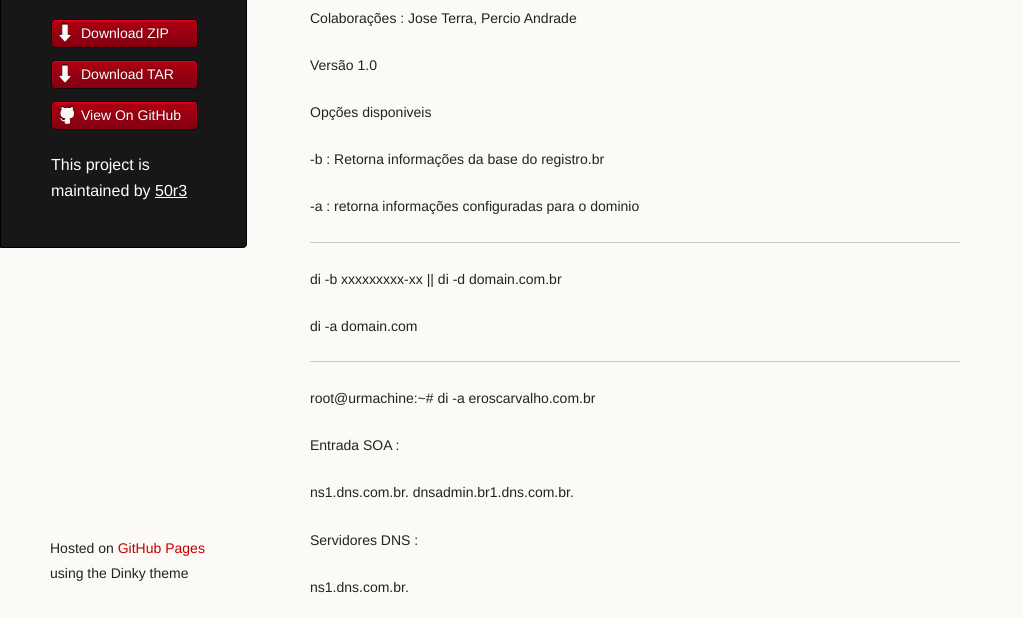
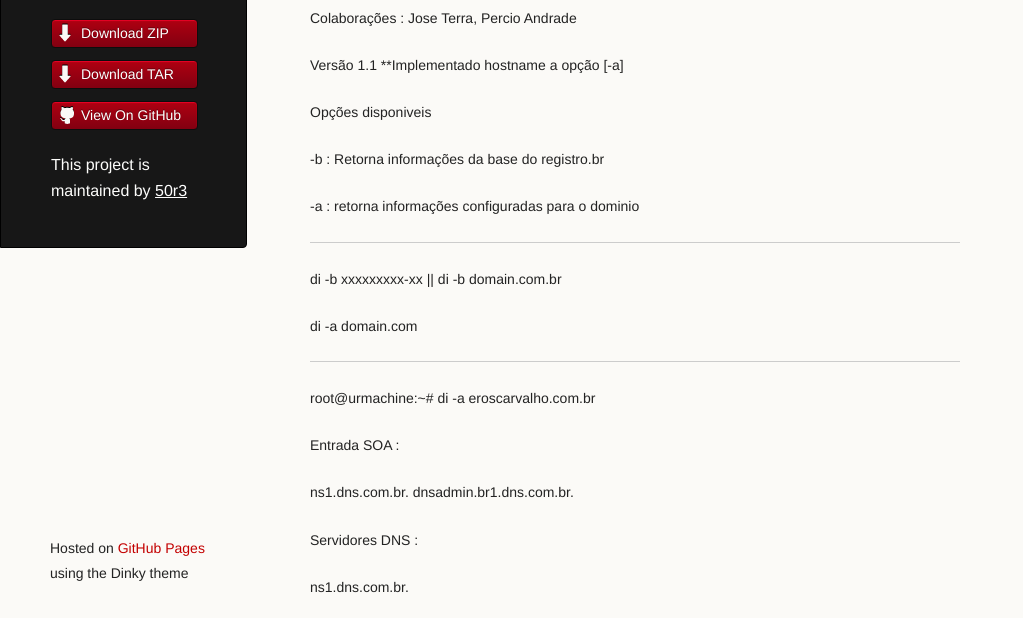
Before and after one commit to 50r3/di, a plain HTML site: page index.html in a window 1280 px wide. Shown: the part 182-800 px from the top of the page, without its empty margins (0-1023 px from the left). Drawn offline with Linux system fonts and the light colour scheme.

```diff
--- a/index.html
+++ b/index.html
@@ -39,7 +39,7 @@
 
 <p>Colaborações : Jose Terra, Percio Andrade</p>
 
-<p>Versão 1.0</p>
+<p>Versão 1.1  **Implementado hostname a opção [-a]</p>
 
 <p>Opções disponiveis</p>
 
@@ -47,7 +47,7 @@
 
 <p>-a : retorna informações configuradas para o dominio</p>
 
-<hr><p>di -b xxxxxxxxx-xx || di -d domain.com.br</p>
+<hr><p>di -b xxxxxxxxx-xx || di -b domain.com.br</p>
 
 <p>di -a domain.com</p>
 
--- a/params.json
+++ b/params.json
@@ -1 +1 @@
-{"name":"Di","tagline":"Domain information script","body":"## Domain information script\r\n\r\nAuthor: Percio Adrade \r\n\r\nDesenvovido por : Eros Carvalho\r\n \r\nColaborações : Jose Terra, Percio Andrade\r\n\r\nVersão 1.0\r\n\r\nOpções disponiveis\r\n\r\n-b : Retorna informações da base do registro.br\r\n\r\n-a : retorna informações configuradas para o dominio\r\n***\r\n\r\n\r\ndi -b xxxxxxxxx-xx || di -d domain.com.br\r\n\r\ndi -a domain.com\r\n***\r\n\r\nroot@urmachine:~# di -a eroscarvalho.com.br\r\n\r\n Entrada SOA :\r\n\r\nns1.dns.com.br.   dnsadmin.br1.dns.com.br.\r\n\r\n Servidores DNS :\r\n\r\nns1.dns.com.br.\r\n\r\nns2.dns.com.br.\r\n\r\n IP para dominio.com.br :\r\n\r\nxxx.xxx.xxx.xxx\r\n\r\n Entradas MX :\r\n\r\n0 dominio.com.br.\r\n\r\n Entradas SPF/TXT :\r\n\r\n\"v=spf1 a mx include:websitewelcome.com ~all\"\r\n\r\n\r\n***\r\n","google":"","note":"Don't delete this file! It's used internally to help with page regeneration."}
+{"name":"Di","tagline":"Domain information script","body":"## Domain information script\r\n\r\nAuthor: Percio Adrade \r\n\r\nDesenvovido por : Eros Carvalho\r\n \r\nColaborações : Jose Terra, Percio Andrade\r\n\r\nVersão 1.1  **Implementado hostname a opção [-a]\r\n\r\nOpções disponiveis\r\n\r\n-b : Retorna informações da base do registro.br\r\n\r\n-a : retorna informações configuradas para o dominio\r\n***\r\n\r\n\r\ndi -b xxxxxxxxx-xx || di -b domain.com.br\r\n\r\ndi -a domain.com\r\n***\r\n\r\nroot@urmachine:~# di -a eroscarvalho.com.br\r\n\r\n Entrada SOA :\r\n\r\nns1.dns.com.br.   dnsadmin.br1.dns.com.br.\r\n\r\n Servidores DNS :\r\n\r\nns1.dns.com.br.\r\n\r\nns2.dns.com.br.\r\n\r\n IP para dominio.com.br :\r\n\r\nxxx.xxx.xxx.xxx\r\n\r\n Entradas MX :\r\n\r\n0 dominio.com.br.\r\n\r\n Entradas SPF/TXT :\r\n\r\n\"v=spf1 a mx include:websitewelcome.com ~all\"\r\n\r\n\r\n***\r\n","google":"","note":"Don't delete this file! It's used internally to help with page regeneration."}
```
